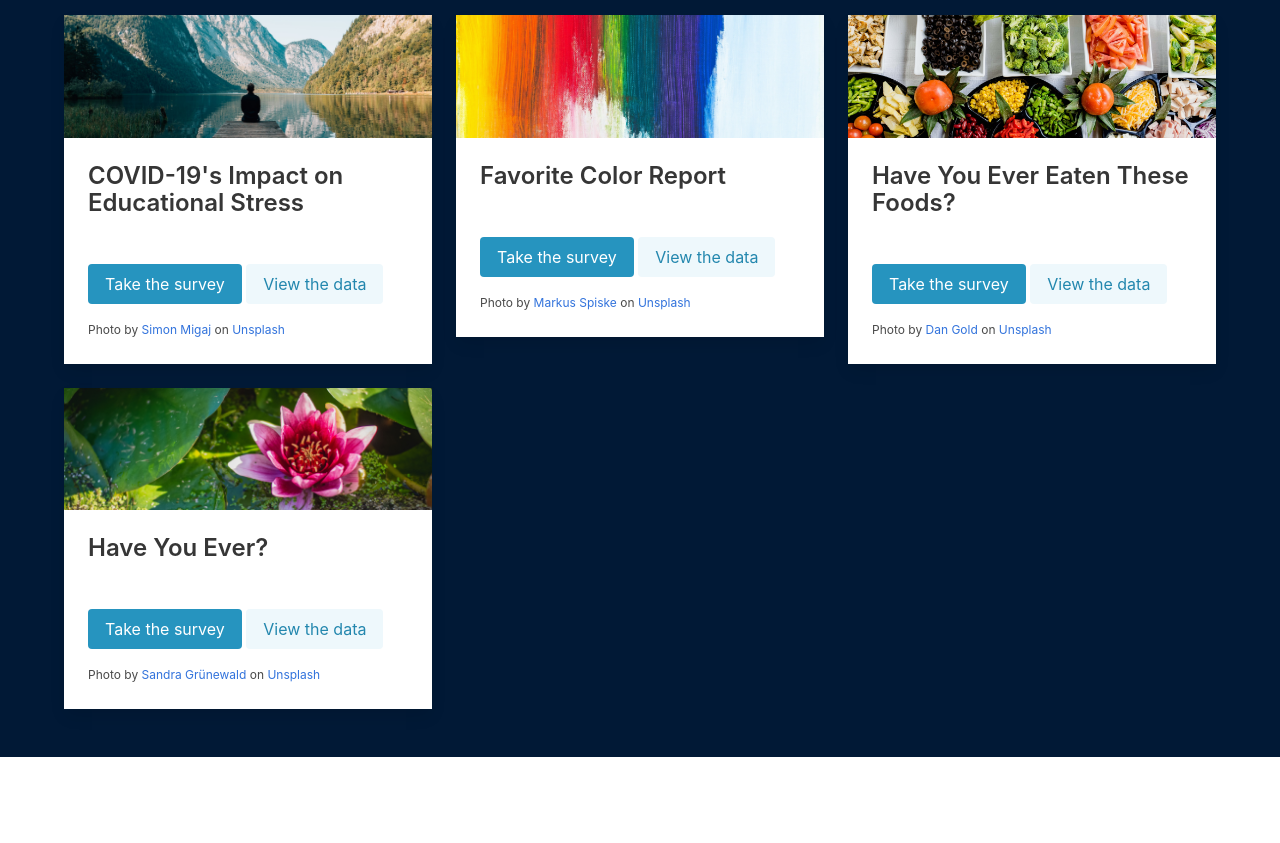
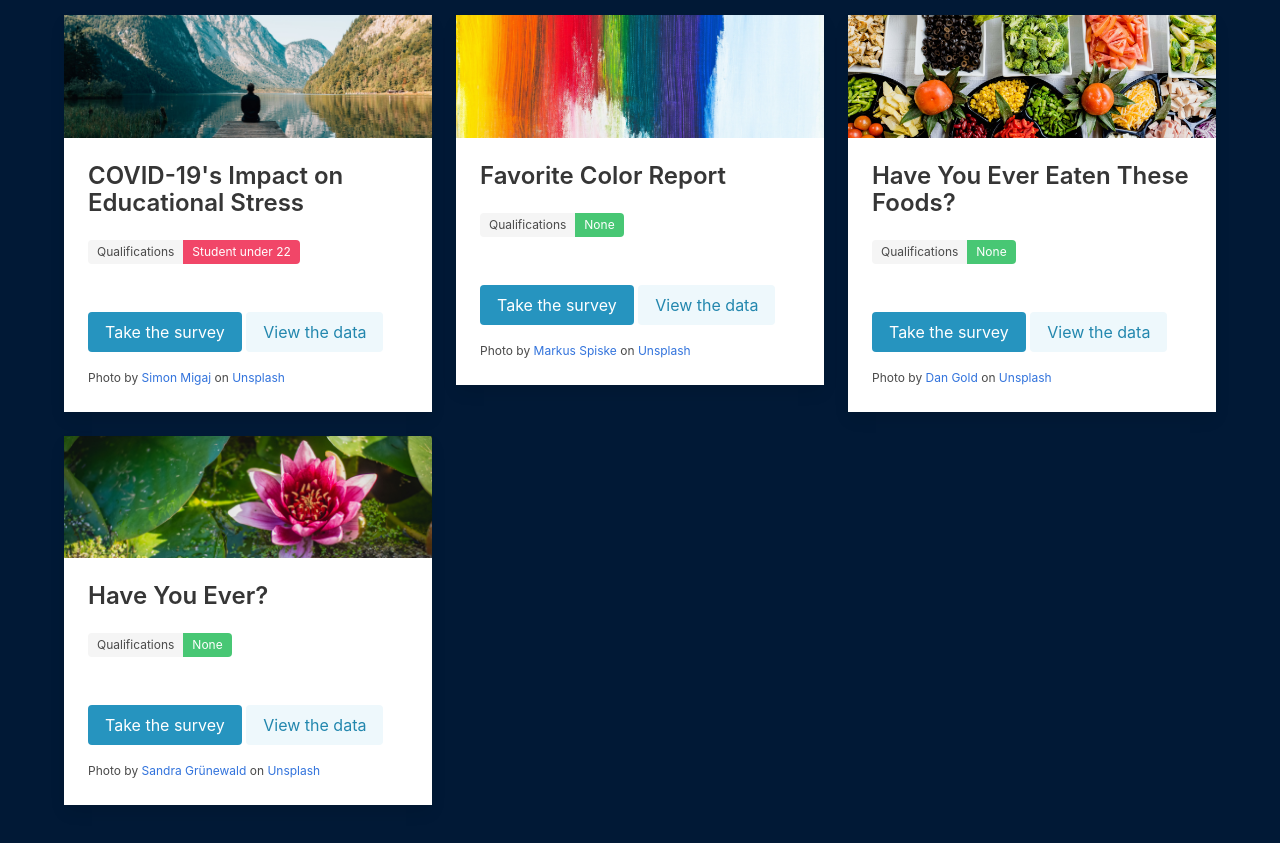
Before and after one commit to bsoyka/statistry, a plain HTML site: page index.html in a window 1280 px wide. Shown: the part 351-1194 px from the top of the page. Before the commit the page ends 1108 px from the top, so only its background shows below. Drawn offline with Linux system fonts and the light colour scheme.

Commit message:
Add qualifications badges

```diff
--- a/index.html
+++ b/index.html
@@ -71,6 +71,11 @@
 
                         <div class="card-content">
                             <p class="title is-4">COVID-19's Impact on Educational Stress</p>
+
+                            <div class="tags has-addons">
+                                <span class="tag">Qualifications</span>
+                                <span class="tag is-danger">Student under 22</span>
+                            </div>
                         </div>
 
                         <div class="card-content">
@@ -100,6 +105,11 @@
 
                         <div class="card-content">
                             <p class="title is-4">Favorite Color Report</p>
+
+                            <div class="tags has-addons">
+                                <span class="tag">Qualifications</span>
+                                <span class="tag is-success">None</span>
+                            </div>
                         </div>
 
                         <div class="card-content">
@@ -129,6 +139,11 @@
 
                         <div class="card-content">
                             <p class="title is-4">Have You Ever Eaten These Foods?</p>
+
+                            <div class="tags has-addons">
+                                <span class="tag">Qualifications</span>
+                                <span class="tag is-success">None</span>
+                            </div>
                         </div>
 
                         <div class="card-content">
@@ -158,6 +173,11 @@
 
                         <div class="card-content">
                             <p class="title is-4">Have You Ever?</p>
+
+                            <div class="tags has-addons">
+                                <span class="tag">Qualifications</span>
+                                <span class="tag is-success">None</span>
+                            </div>
                         </div>
 
                         <div class="card-content">
```
